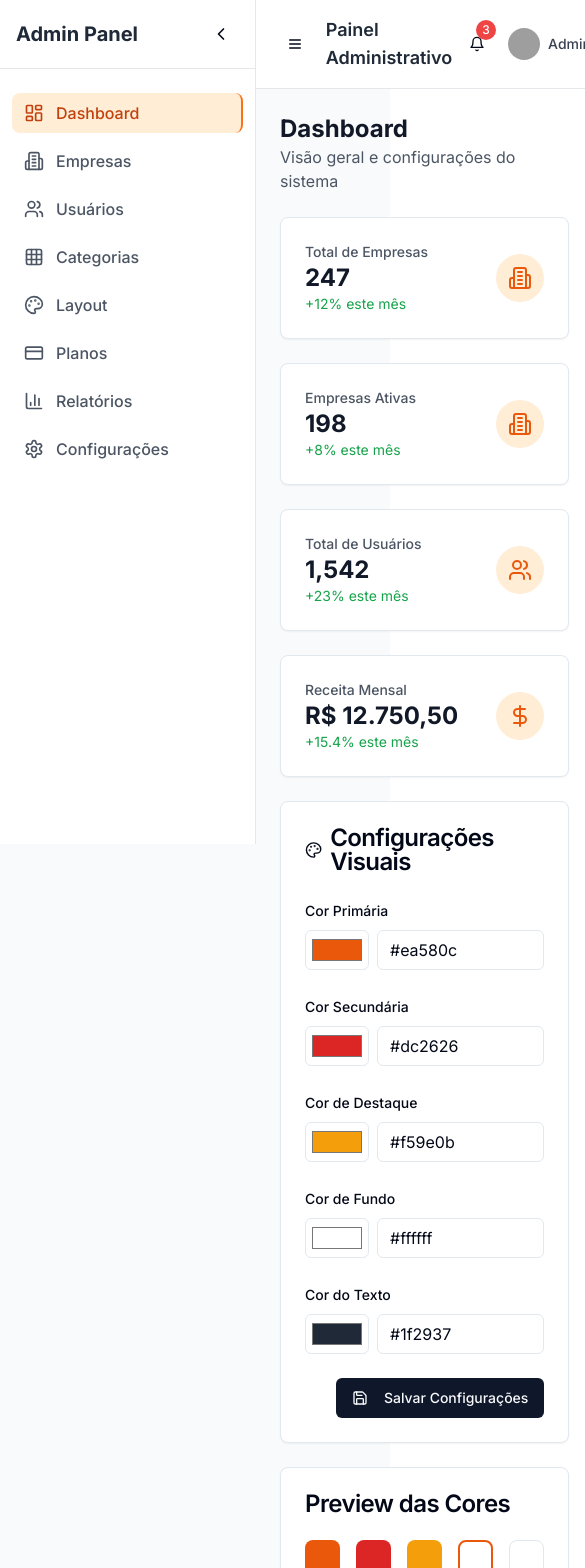
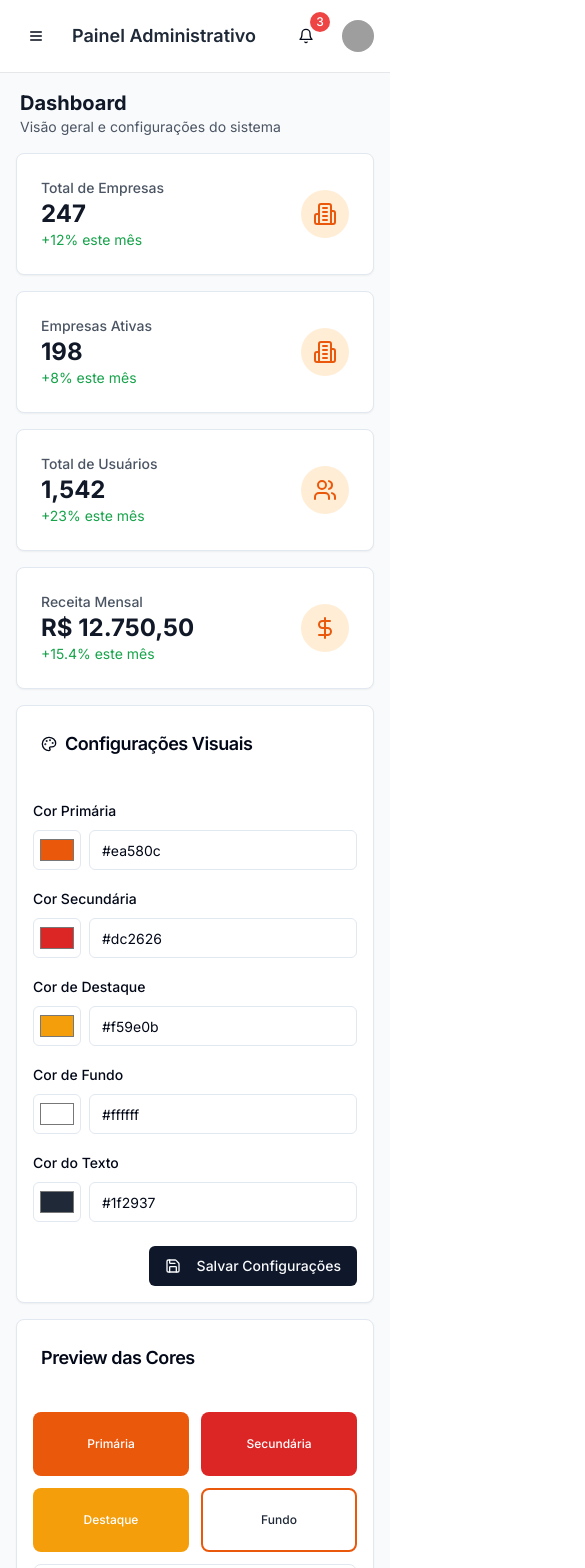
Before and after one commit to Xambuka/fastmark, a React (Vite) app: page /admin in a window 390 px wide. Shown: the top 1568 px of the page, 585 px wide, since content can reach past the window. Built offline with nearby package versions, Linux system fonts and the light colour scheme; grey boxes are pictures that could not be loaded.

Commit message:
Fix: Admin dashboard mobile layout
Adjust the admin dashboard layout to prevent content from overflowing on mobile screens.

```diff
--- a/src/components/admin/AdminHeader.tsx
+++ b/src/components/admin/AdminHeader.tsx
@@ -9,7 +9,7 @@ interface AdminHeaderProps {
 
 const AdminHeader = ({ onMenuClick }: AdminHeaderProps) => {
   return (
-    <header className="bg-white border-b border-gray-200 px-6 py-4">
+    <header className="bg-white border-b border-gray-200 px-4 md:px-6 py-4">
       <div className="flex items-center justify-between">
         <div className="flex items-center space-x-4">
           <Button
@@ -39,7 +39,9 @@ const AdminHeader = ({ onMenuClick }: AdminHeaderProps) => {
               alt="Admin"
               className="w-8 h-8 rounded-full"
             />
-            <span className="text-sm font-medium text-gray-700">Admin</span>
+            <span className="text-sm font-medium text-gray-700 hidden sm:inline">
+              Admin
+            </span>
           </div>
         </div>
       </div>
--- a/src/components/admin/AdminLayout.tsx
+++ b/src/components/admin/AdminLayout.tsx
@@ -5,16 +5,24 @@ import AdminSidebar from './AdminSidebar';
 import AdminHeader from './AdminHeader';
 
 const AdminLayout = () => {
-  const [sidebarOpen, setSidebarOpen] = useState(true);
+  const [sidebarOpen, setSidebarOpen] = useState(false); // Começa fechado no mobile
 
   return (
-    <div className="min-h-screen bg-gray-50 flex w-full">
+    <div className="min-h-screen bg-gray-50 flex w-full overflow-hidden">
       <AdminSidebar isOpen={sidebarOpen} onToggle={() => setSidebarOpen(!sidebarOpen)} />
 
-      <div className={`flex-1 flex flex-col transition-all duration-300 ${sidebarOpen ? 'ml-64' : 'ml-16'}`}>
+      {/* Overlay para mobile quando sidebar está aberto */}
+      {sidebarOpen && (
+        <div
+          className="fixed inset-0 bg-black bg-opacity-50 z-20 md:hidden"
+          onClick={() => setSidebarOpen(false)}
+        />
+      )}
+
+      <div className="flex-1 flex flex-col min-w-0 w-full">
         <AdminHeader onMenuClick={() => setSidebarOpen(!sidebarOpen)} />
 
-        <main className="flex-1 p-6">
+        <main className="flex-1 p-4 md:p-6 overflow-auto">
           <Outlet />
         </main>
       </div>
--- a/src/components/admin/AdminSidebar.tsx
+++ b/src/components/admin/AdminSidebar.tsx
@@ -32,10 +32,16 @@ const AdminSidebar = ({ isOpen, onToggle }: AdminSidebarProps) => {
   ];
 
   return (
-    <div className={`fixed left-0 top-0 h-full bg-white border-r border-gray-200 transition-all duration-300 z-30 ${isOpen ? 'w-64' : 'w-16'}`}>
+    <div className={`
+      fixed left-0 top-0 h-full bg-white border-r border-gray-200 transition-all duration-300 z-30
+      ${isOpen ? 'translate-x-0' : '-translate-x-full md:translate-x-0'}
+      ${isOpen ? 'w-64' : 'w-64 md:w-16'}
+    `}>
       <div className="flex items-center justify-between p-4 border-b border-gray-200">
-        {isOpen && (
-          <h1 className="text-xl font-bold text-gray-800">Admin Panel</h1>
+        {(isOpen || window.innerWidth >= 768) && (
+          <h1 className={`text-xl font-bold text-gray-800 ${!isOpen && 'md:hidden'}`}>
+            Admin Panel
+          </h1>
         )}
         <button
           onClick={onToggle}
@@ -61,7 +67,11 @@ const AdminSidebar = ({ isOpen, onToggle }: AdminSidebarProps) => {
                 }
               >
                 <item.icon className="w-5 h-5 flex-shrink-0" />
-                {isOpen && <span className="ml-3 font-medium">{item.label}</span>}
+                {(isOpen || window.innerWidth >= 768) && (
+                  <span className={`ml-3 font-medium ${!isOpen && 'md:hidden'}`}>
+                    {item.label}
+                  </span>
+                )}
               </NavLink>
             </li>
           ))}
--- a/src/pages/admin/Dashboard.tsx
+++ b/src/pages/admin/Dashboard.tsx
@@ -21,15 +21,15 @@ const Dashboard = () => {
   };
 
   return (
-    <div className="space-y-6">
+    <div className="space-y-4 md:space-y-6 max-w-full">
       {/* Header */}
-      <div>
-        <h1 className="text-2xl font-bold text-gray-900">Dashboard</h1>
-        <p className="text-gray-600">Visão geral e configurações do sistema</p>
+      <div className="px-1">
+        <h1 className="text-xl md:text-2xl font-bold text-gray-900">Dashboard</h1>
+        <p className="text-sm md:text-base text-gray-600">Visão geral e configurações do sistema</p>
       </div>
 
       {/* Stats Grid */}
-      <div className="grid grid-cols-1 md:grid-cols-2 lg:grid-cols-4 gap-6">
+      <div className="grid grid-cols-1 sm:grid-cols-2 lg:grid-cols-4 gap-4 md:gap-6">
         <StatsCard
           title="Total de Empresas"
           value={systemStats.totalCompanies}
@@ -61,113 +61,113 @@ const Dashboard = () => {
       </div>
 
       {/* Theme Settings */}
-      <Card>
+      <Card className="w-full">
         <CardHeader>
-          <CardTitle className="flex items-center space-x-2">
-            <Palette className="w-5 h-5" />
+          <CardTitle className="flex items-center space-x-2 text-lg md:text-xl">
+            <Palette className="w-4 h-4 md:w-5 md:h-5" />
             <span>Configurações Visuais</span>
           </CardTitle>
         </CardHeader>
-        <CardContent>
-          <div className="grid grid-cols-1 md:grid-cols-2 lg:grid-cols-3 gap-6">
+        <CardContent className="p-4 md:p-6">
+          <div className="grid grid-cols-1 md:grid-cols-2 xl:grid-cols-3 gap-4 md:gap-6">
             <div className="space-y-2">
-              <Label htmlFor="primaryColor">Cor Primária</Label>
+              <Label htmlFor="primaryColor" className="text-sm font-medium">Cor Primária</Label>
               <div className="flex items-center space-x-2">
                 <Input
                   id="primaryColor"
                   type="color"
                   value={theme.primaryColor}
                   onChange={(e) => handleThemeChange('primaryColor', e.target.value)}
-                  className="w-16 h-10 p-1"
+                  className="w-12 h-10 p-1 flex-shrink-0"
                 />
                 <Input
                   type="text"
                   value={theme.primaryColor}
                   onChange={(e) => handleThemeChange('primaryColor', e.target.value)}
-                  className="flex-1"
+                  className="flex-1 text-sm"
                 />
               </div>
             </div>
 
             <div className="space-y-2">
-              <Label htmlFor="secondaryColor">Cor Secundária</Label>
+              <Label htmlFor="secondaryColor" className="text-sm font-medium">Cor Secundária</Label>
               <div className="flex items-center space-x-2">
                 <Input
                   id="secondaryColor"
                   type="color"
                   value={theme.secondaryColor}
                   onChange={(e) => handleThemeChange('secondaryColor', e.target.value)}
-                  className="w-16 h-10 p-1"
+                  className="w-12 h-10 p-1 flex-shrink-0"
                 />
                 <Input
                   type="text"
                   value={theme.secondaryColor}
                   onChange={(e) => handleThemeChange('secondaryColor', e.target.value)}
-                  className="flex-1"
+                  className="flex-1 text-sm"
                 />
               </div>
             </div>
 
             <div className="space-y-2">
-              <Label htmlFor="accentColor">Cor de Destaque</Label>
+              <Label htmlFor="accentColor" className="text-sm font-medium">Cor de Destaque</Label>
               <div className="flex items-center space-x-2">
                 <Input
                   id="accentColor"
                   type="color"
                   value={theme.accentColor}
                   onChange={(e) => handleThemeChange('accentColor', e.target.value)}
-                  className="w-16 h-10 p-1"
+                  className="w-12 h-10 p-1 flex-shrink-0"
                 />
                 <Input
                   type="text"
                   value={theme.accentColor}
                   onChange={(e) => handleThemeChange('accentColor', e.target.value)}
-                  className="flex-1"
+                  className="flex-1 text-sm"
                 />
               </div>
             </div>
 
             <div className="space-y-2">
-              <Label htmlFor="backgroundColor">Cor de Fundo</Label>
+              <Label htmlFor="backgroundColor" className="text-sm font-medium">Cor de Fundo</Label>
               <div className="flex items-center space-x-2">
                 <Input
                   id="backgroundColor"
                   type="color"
                   value={theme.backgroundColor}
                   onChange={(e) => handleThemeChange('backgroundColor', e.target.value)}
-                  className="w-16 h-10 p-1"
+                  className="w-12 h-10 p-1 flex-shrink-0"
                 />
                 <Input
                   type="text"
                   value={theme.backgroundColor}
                   onChange={(e) => handleThemeChange('backgroundColor', e.target.value)}
-                  className="flex-1"
+                  className="flex-1 text-sm"
                 />
               </div>
             </div>
 
             <div className="space-y-2">
-              <Label htmlFor="textColor">Cor do Texto</Label>
+              <Label htmlFor="textColor" className="text-sm font-medium">Cor do Texto</Label>
               <div className="flex items-center space-x-2">
                 <Input
                   id="textColor"
                   type="color"
                   value={theme.textColor}
                   onChange={(e) => handleThemeChange('textColor', e.target.value)}
-                  className="w-16 h-10 p-1"
+                  className="w-12 h-10 p-1 flex-shrink-0"
                 />
                 <Input
                   type="text"
                   value={theme.textColor}
                   onChange={(e) => handleThemeChange('textColor', e.target.value)}
-                  className="flex-1"
+                  className="flex-1 text-sm"
                 />
               </div>
             </div>
           </div>
 
           <div className="mt-6 flex justify-end">
-            <Button onClick={handleSaveTheme} className="flex items-center space-x-2">
+            <Button onClick={handleSaveTheme} className="flex items-center space-x-2 text-sm">
               <Save className="w-4 h-4" />
               <span>Salvar Configurações</span>
             </Button>
@@ -176,32 +176,32 @@ const Dashboard = () => {
       </Card>
 
       {/* Preview */}
-      <Card>
+      <Card className="w-full">
         <CardHeader>
-          <CardTitle>Preview das Cores</CardTitle>
+          <CardTitle className="text-lg md:text-xl">Preview das Cores</CardTitle>
         </CardHeader>
-        <CardContent>
-          <div className="grid grid-cols-5 gap-4">
+        <CardContent className="p-4 md:p-6">
+          <div className="grid grid-cols-2 md:grid-cols-5 gap-3 md:gap-4">
             <div
-              className="h-20 rounded-lg flex items-center justify-center text-white font-medium"
+              className="h-16 md:h-20 rounded-lg flex items-center justify-center text-white font-medium text-xs md:text-sm"
               style={{ backgroundColor: theme.primaryColor }}
             >
               Primária
             </div>
             <div
-              className="h-20 rounded-lg flex items-center justify-center text-white font-medium"
+              className="h-16 md:h-20 rounded-lg flex items-center justify-center text-white font-medium text-xs md:text-sm"
               style={{ backgroundColor: theme.secondaryColor }}
             >
               Secundária
             </div>
             <div
-              className="h-20 rounded-lg flex items-center justify-center text-white font-medium"
+              className="h-16 md:h-20 rounded-lg flex items-center justify-center text-white font-medium text-xs md:text-sm"
               style={{ backgroundColor: theme.accentColor }}
             >
               Destaque
             </div>
             <div
-              className="h-20 rounded-lg border-2 flex items-center justify-center font-medium"
+              className="h-16 md:h-20 rounded-lg border-2 flex items-center justify-center font-medium text-xs md:text-sm"
               style={{
                 backgroundColor: theme.backgroundColor,
                 color: theme.textColor,
@@ -211,7 +211,7 @@ const Dashboard = () => {
               Fundo
             </div>
             <div
-              className="h-20 rounded-lg border flex items-center justify-center"
+              className="h-16 md:h-20 rounded-lg border flex items-center justify-center text-xs md:text-sm col-span-2 md:col-span-1"
               style={{ color: theme.textColor }}
             >
               Texto
```
